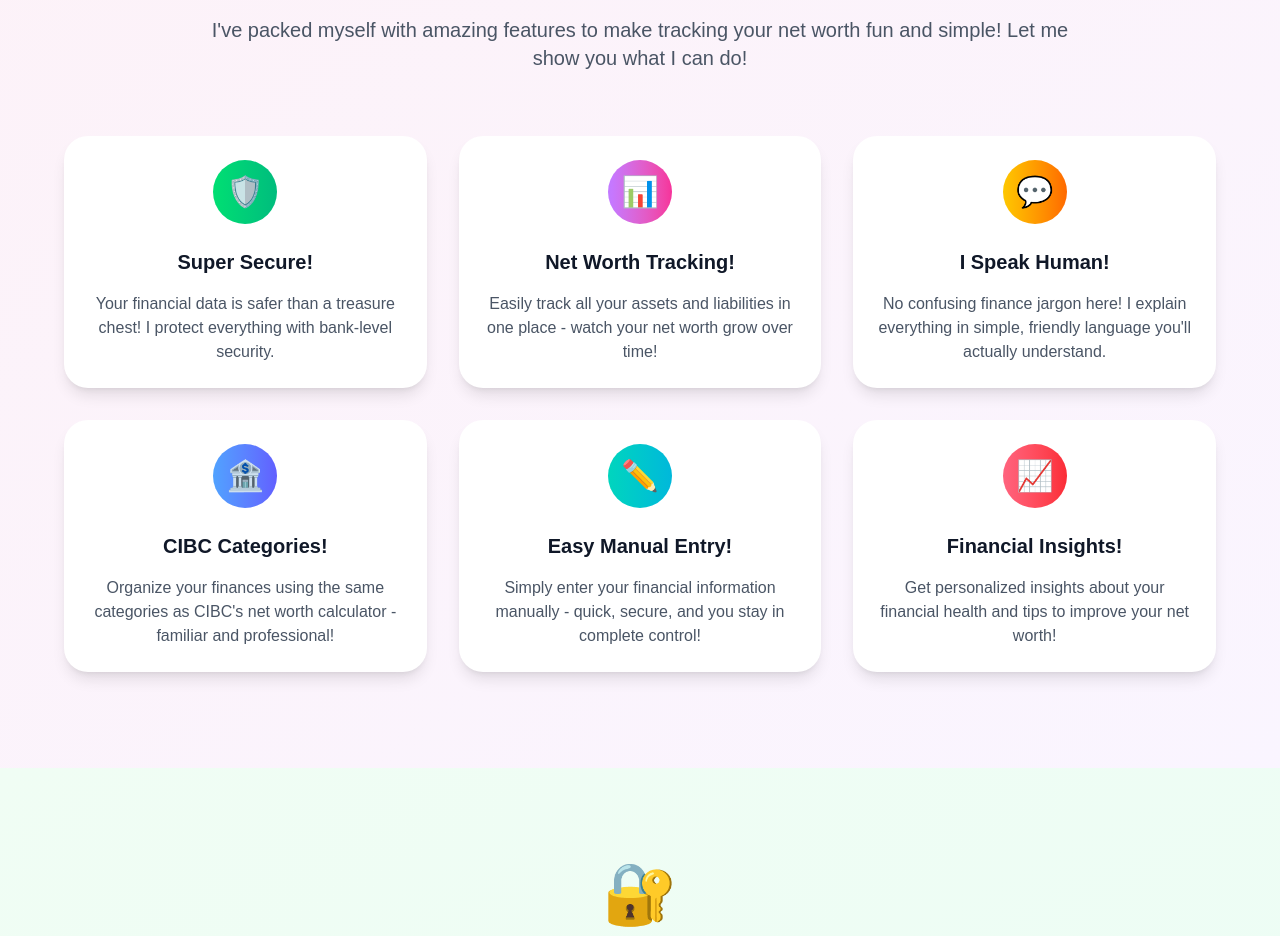
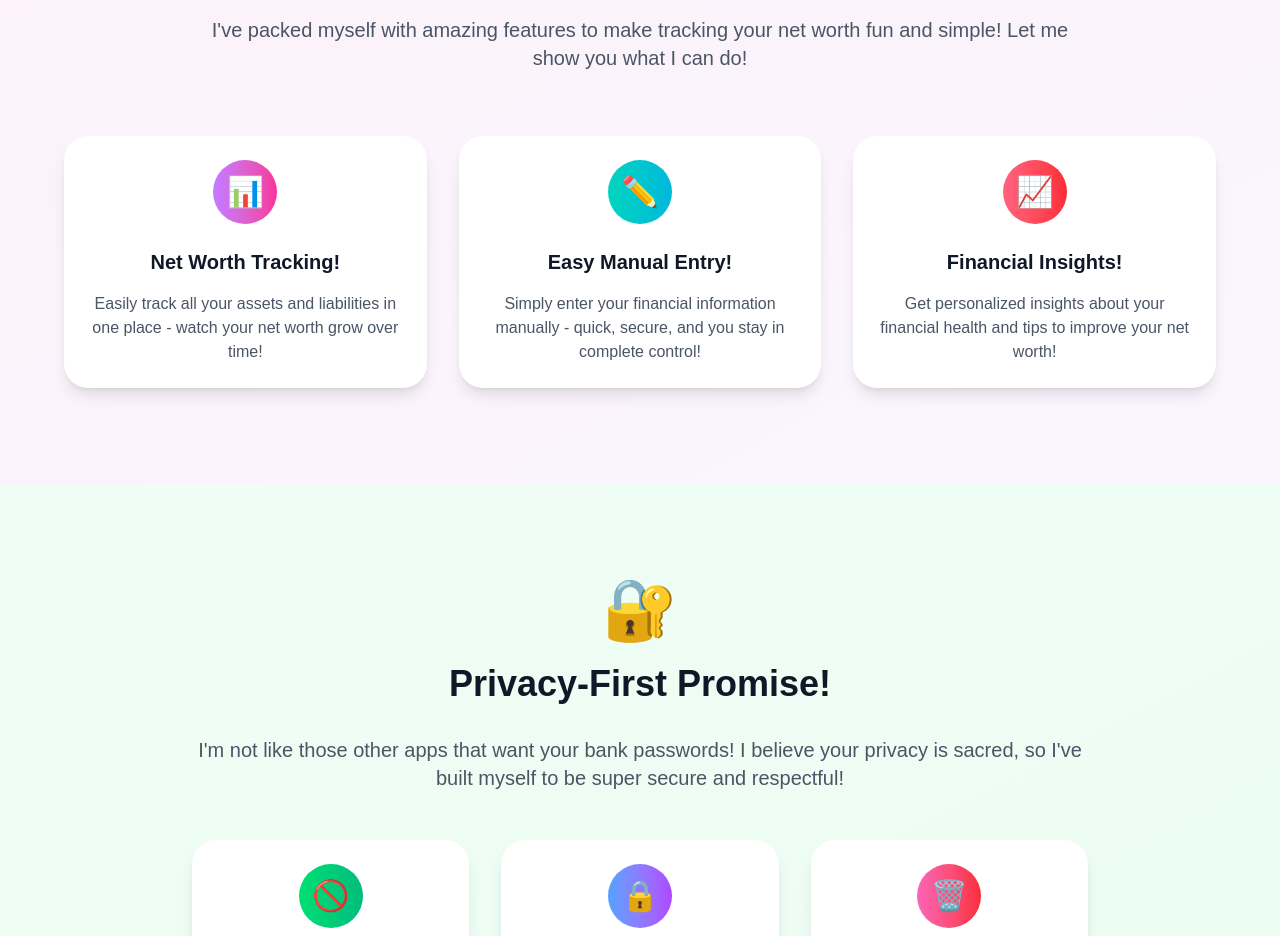
Before and after one commit to fconiglione/Finley, a Next.js app: page / in a window 1280 px wide. Shown: the part 2440-3376 px from the top of the page. Built offline with nearby package versions, Linux system fonts and the light colour scheme.

Commit message:
removed cibc jargon

```diff
--- a/src/app/app/net-worth/page.tsx
+++ b/src/app/app/net-worth/page.tsx
@@ -14,7 +14,6 @@ export default function NetWorth() {
     const [selectedLiabilityCategory, setSelectedLiabilityCategory] = useState('');
     const [sidebarOpen, setSidebarOpen] = useState(true);
 
-    // CIBC Net Worth Calculator Asset Categories
     const assetCategories = [
         { id: 'cash_accounts', name: 'Cash & Cash Equivalents', color: 'green', items: [] },
         { id: 'investments', name: 'Investments', color: 'blue', items: [] },
@@ -26,7 +25,6 @@ export default function NetWorth() {
         { id: 'other_assets', name: 'Other Assets', color: 'emerald', items: [] }
     ];
 
-    // CIBC Net Worth Calculator Liability Categories
     const liabilityCategories = [
         { id: 'credit_cards', name: 'Credit Cards', color: 'red', items: [] },
         { id: 'lines_of_credit', name: 'Lines of Credit', color: 'orange', items: [] },
--- a/src/app/page.tsx
+++ b/src/app/page.tsx
@@ -23,14 +23,6 @@ export default function Home() {
           </div>
 
           <div className="grid md:grid-cols-2 lg:grid-cols-3 gap-8 max-w-6xl mx-auto">
-            {/* Feature 1 */}
-            <div className="text-center p-6 bg-white rounded-3xl shadow-lg hover:shadow-xl transition-all duration-300 transform hover:-translate-y-2">
-              <div className="w-16 h-16 bg-gradient-to-r from-green-400 to-emerald-500 rounded-full flex items-center justify-center mx-auto mb-6">
-                <span className="text-3xl">🛡️</span>
-              </div>
-              <h3 className="text-xl font-bold text-gray-900 mb-4">Super Secure!</h3>
-              <p className="text-gray-600">Your financial data is safer than a treasure chest! I protect everything with bank-level security.</p>
-            </div>
 
             {/* Feature 2 */}
             <div className="text-center p-6 bg-white rounded-3xl shadow-lg hover:shadow-xl transition-all duration-300 transform hover:-translate-y-2">
@@ -39,24 +31,6 @@ export default function Home() {
               </div>
               <h3 className="text-xl font-bold text-gray-900 mb-4">Net Worth Tracking!</h3>
               <p className="text-gray-600">Easily track all your assets and liabilities in one place - watch your net worth grow over time!</p>
-            </div>
-
-            {/* Feature 3 */}
-            <div className="text-center p-6 bg-white rounded-3xl shadow-lg hover:shadow-xl transition-all duration-300 transform hover:-translate-y-2">
-              <div className="w-16 h-16 bg-gradient-to-r from-yellow-400 to-orange-500 rounded-full flex items-center justify-center mx-auto mb-6">
-                <span className="text-3xl">💬</span>
-              </div>
-              <h3 className="text-xl font-bold text-gray-900 mb-4">I Speak Human!</h3>
-              <p className="text-gray-600">No confusing finance jargon here! I explain everything in simple, friendly language you'll actually understand.</p>
-            </div>
-
-            {/* Feature 4 */}
-            <div className="text-center p-6 bg-white rounded-3xl shadow-lg hover:shadow-xl transition-all duration-300 transform hover:-translate-y-2">
-              <div className="w-16 h-16 bg-gradient-to-r from-blue-400 to-indigo-500 rounded-full flex items-center justify-center mx-auto mb-6">
-                <span className="text-3xl">🏦</span>
-              </div>
-              <h3 className="text-xl font-bold text-gray-900 mb-4">CIBC Categories!</h3>
-              <p className="text-gray-600">Organize your finances using the same categories as CIBC's net worth calculator - familiar and professional!</p>
             </div>
 
             {/* Feature 5 */}
```
